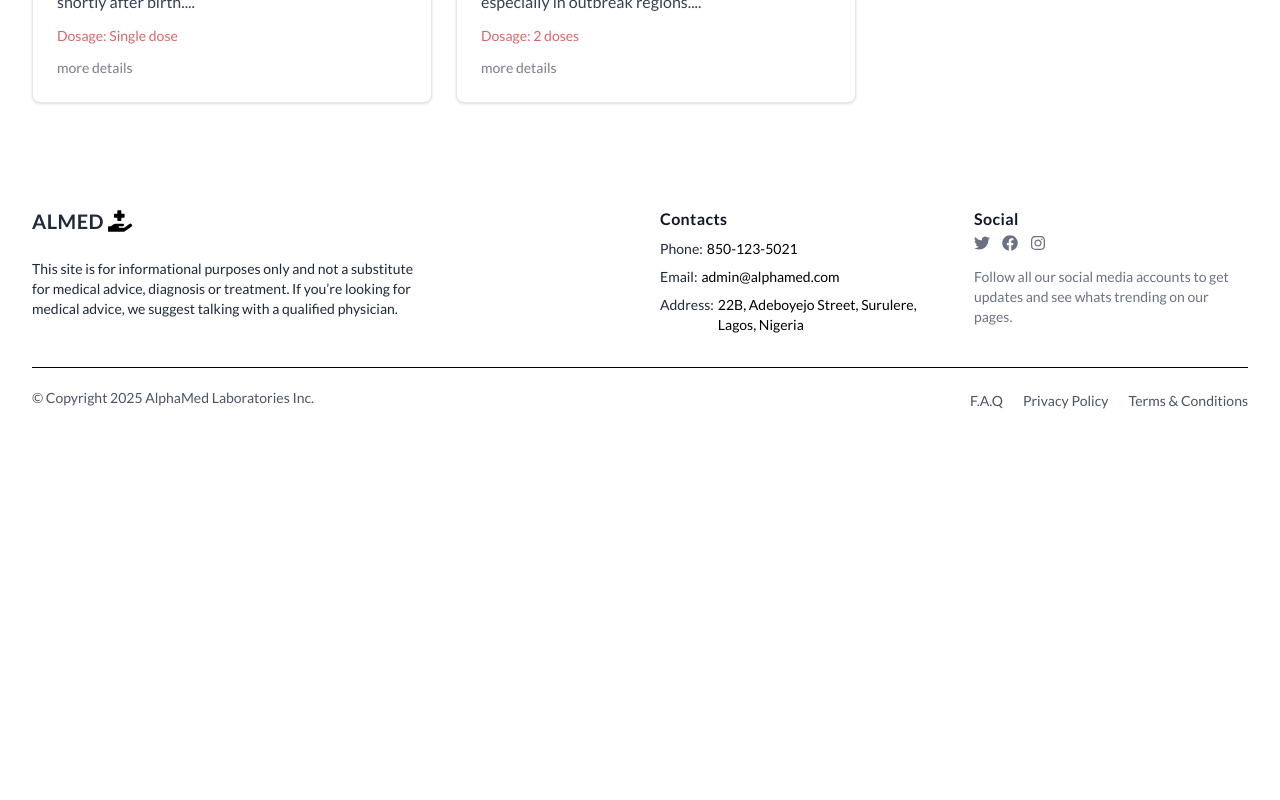
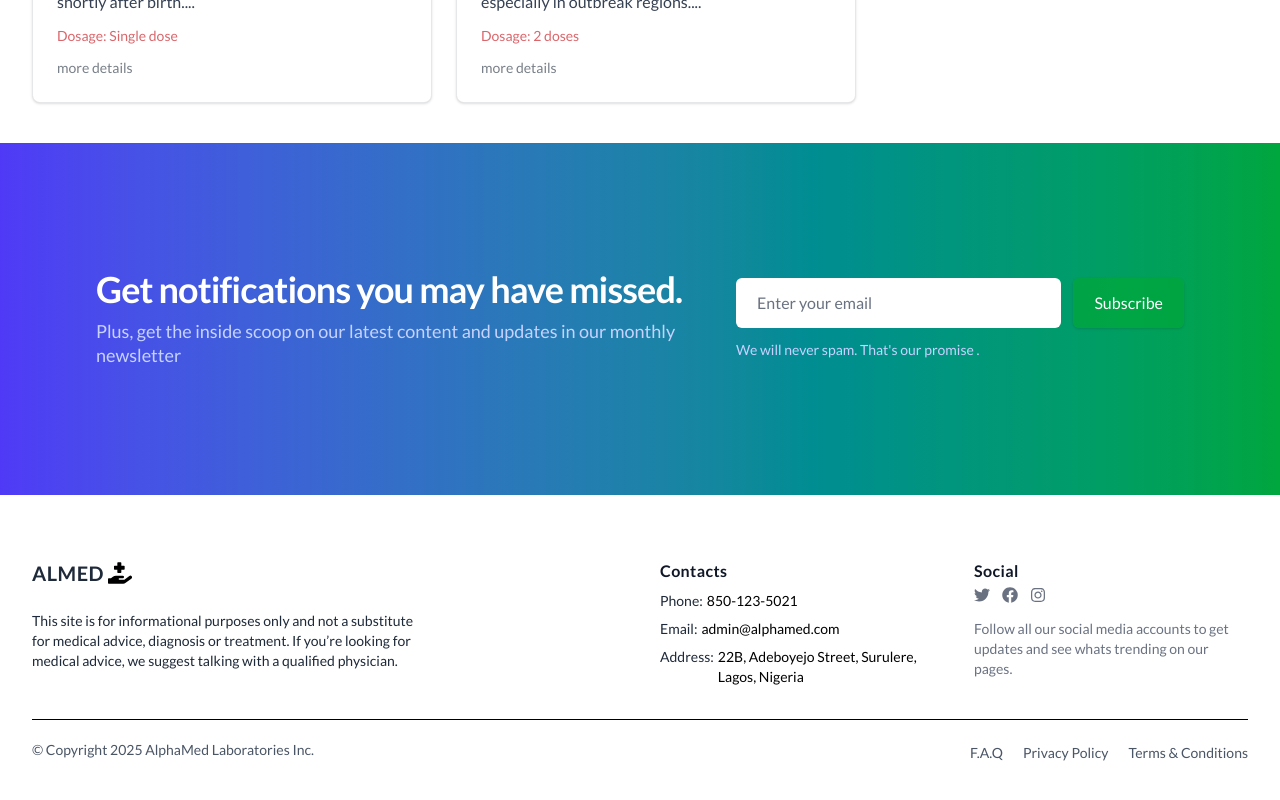
Before and after one commit to blaqnativity/gomy-project, a React (Vite) app: page /vaccinations in a window 1280 px wide. Shown: the part 2498-3298 px from the top of the page. Before the commit the page ends 2950 px from the top, so only its background shows below. Built offline with nearby package versions, Linux system fonts and the light colour scheme; no server answers.

Commit message:
newsletter added to vaccines page

```diff
--- a/src/pages/Vaccine/Vaccines.jsx
+++ b/src/pages/Vaccine/Vaccines.jsx
@@ -1,6 +1,6 @@
 import { vaccines } from "./data";
 import Vaccine from "./Vaccine";
-// import NewsLetter from "../../components/NewsLetter";
+import NewsLetter from "../../components/NewsLetter";
 
 const Vaccines = () => {
   return (
@@ -30,7 +30,7 @@ const Vaccines = () => {
           </div>
         </div>
       </div>
-      {/* <NewsLetter /> */}
+      <NewsLetter />
     </div>
   );
 };
```
